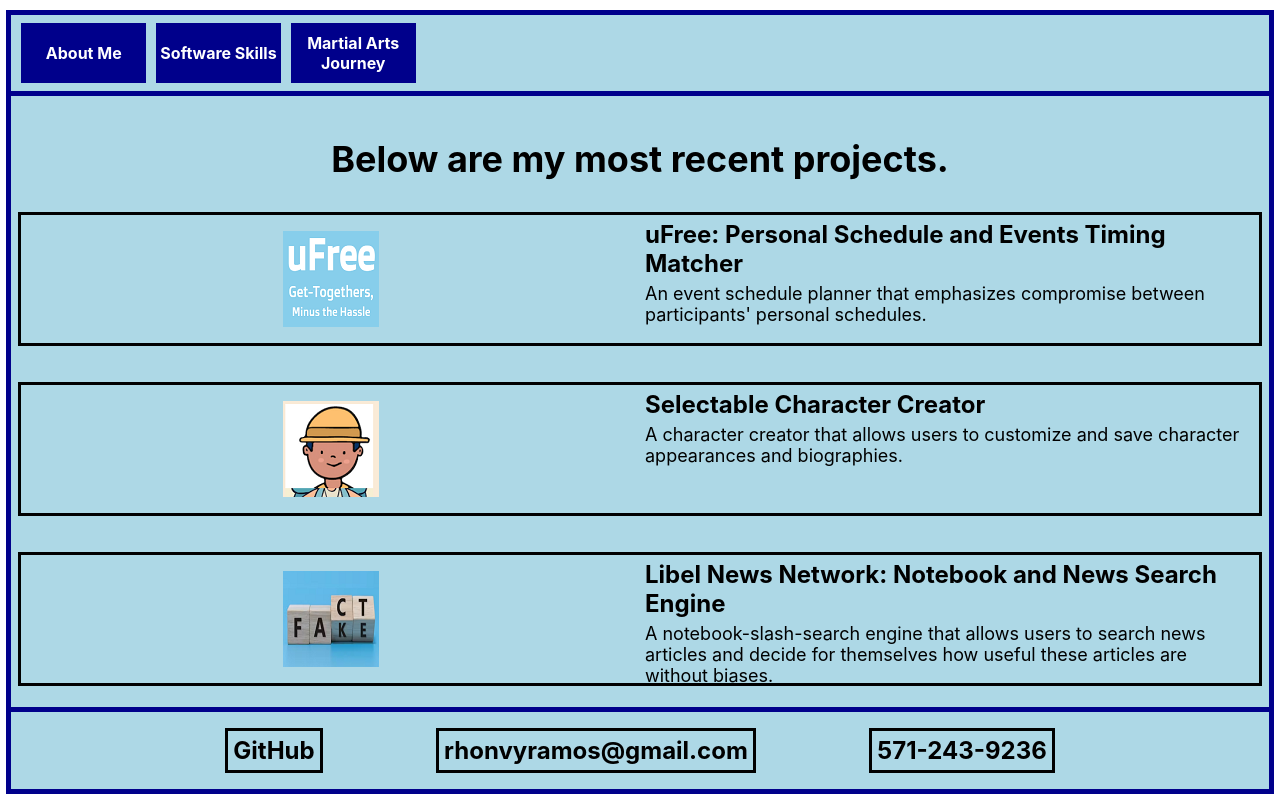
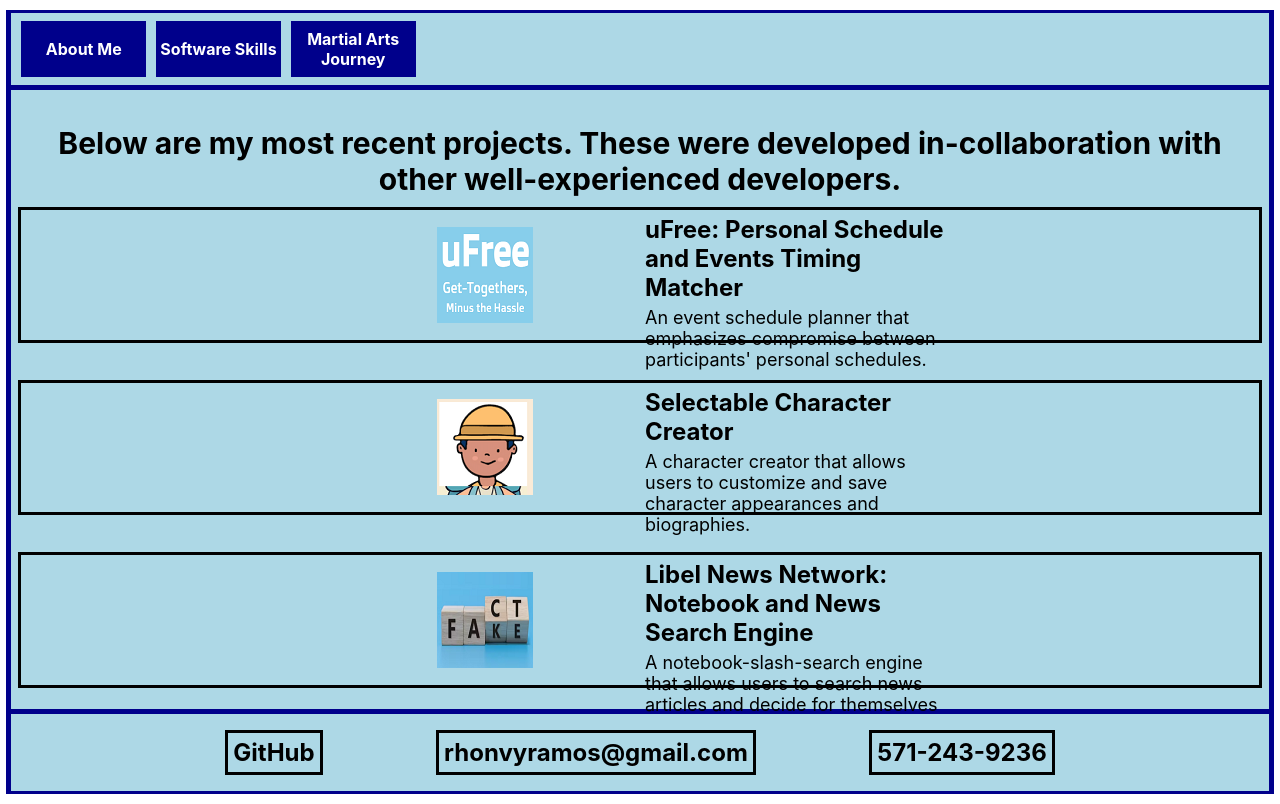
Before and after one commit to rhonvyramos/resume-portfolio-overdone, a React (Create React App) app: page /software in a window 1280 px wide. Built offline with nearby package versions, Linux system fonts and the light colour scheme.

Commit message:
project links created

```diff
--- a/src/assets/software.css
+++ b/src/assets/software.css
@@ -18,7 +18,7 @@
 
     text-align: center;
 
-    font-size: 36px;
+    font-size: 30px;
     font-weight: bold;
 }
 
@@ -32,7 +32,7 @@
     width: 100%;
 }
 
-.project_box {
+#software_projects a {
     height: 25%;
     width: calc(100% - 10px);
 
@@ -42,6 +42,30 @@
 
     display: flex;
     justify-content: center;
+
+    transition: transform 0.3s ease-in, box-shadow 0.3s ease-in;
+
+    text-decoration: none;
+    color: inherit;
+}
+
+#software_projects a:hover {
+    box-shadow: 5px 5px 5px;
+    transform: translateY(-5px);
+}
+
+#software_projects a:active {
+    background-color: darkblue;
+}
+
+#software_projects a:visited {
+    text-decoration: none;
+}
+
+.project_box {
+    width: 50%;
+    height: 100%;
+    display: flex;
 }
 
 .project_image {
--- a/src/pages/Software.js
+++ b/src/pages/Software.js
@@ -13,9 +13,10 @@ export default function Software() {
             <section id="page_software">
                 <div id="software_contents">
                     <div id="software_title">
-                        <p>Below are my most recent projects.</p>
+                        <p>Below are my most recent projects. These were developed in-collaboration with other well-experienced developers.</p>
                     </div>
                     <div id="software_projects">
+                        <a href="https://github.com/hafsah1976/uFree" target="_blank" rel="noopener noreferrer">
                             <div className="project_box">
                                 <div className="project_image">
                                     <img src={ufree_prev} alt="ufree" height={"96px"} width={"96px"} />
@@ -29,6 +30,8 @@ export default function Software() {
                                     </p>
                                 </div>
                             </div>
+                        </a>
+                        <a href="https://github.com/Z-Alfadl/Character-Creator" target="_blank" rel="noopener noreferrer">
                             <div className="project_box">
                                 <div className="project_image">
                                     <img src={character_creator_prev} alt="charactercreate" height={"96px"} width={"96px"} />
@@ -42,6 +45,8 @@ export default function Software() {
                                     </p>
                                 </div>
                             </div>
+                        </a>
+                        <a href="https://github.com/rhonvyramos/libel_news_reports" target="_blank" rel="noopener noreferrer">
                             <div className="project_box">
                                 <div className="project_image">
                                     <img src={libelnews_prev} alt="libel" height={"96px"} width={"96px"} />
@@ -55,6 +60,7 @@ export default function Software() {
                                     </p>
                                 </div>
                             </div>
+                        </a>
                     </div>
                 </div>
             </section>
```
Lines whose indentation alone changed are shown as unchanged.
